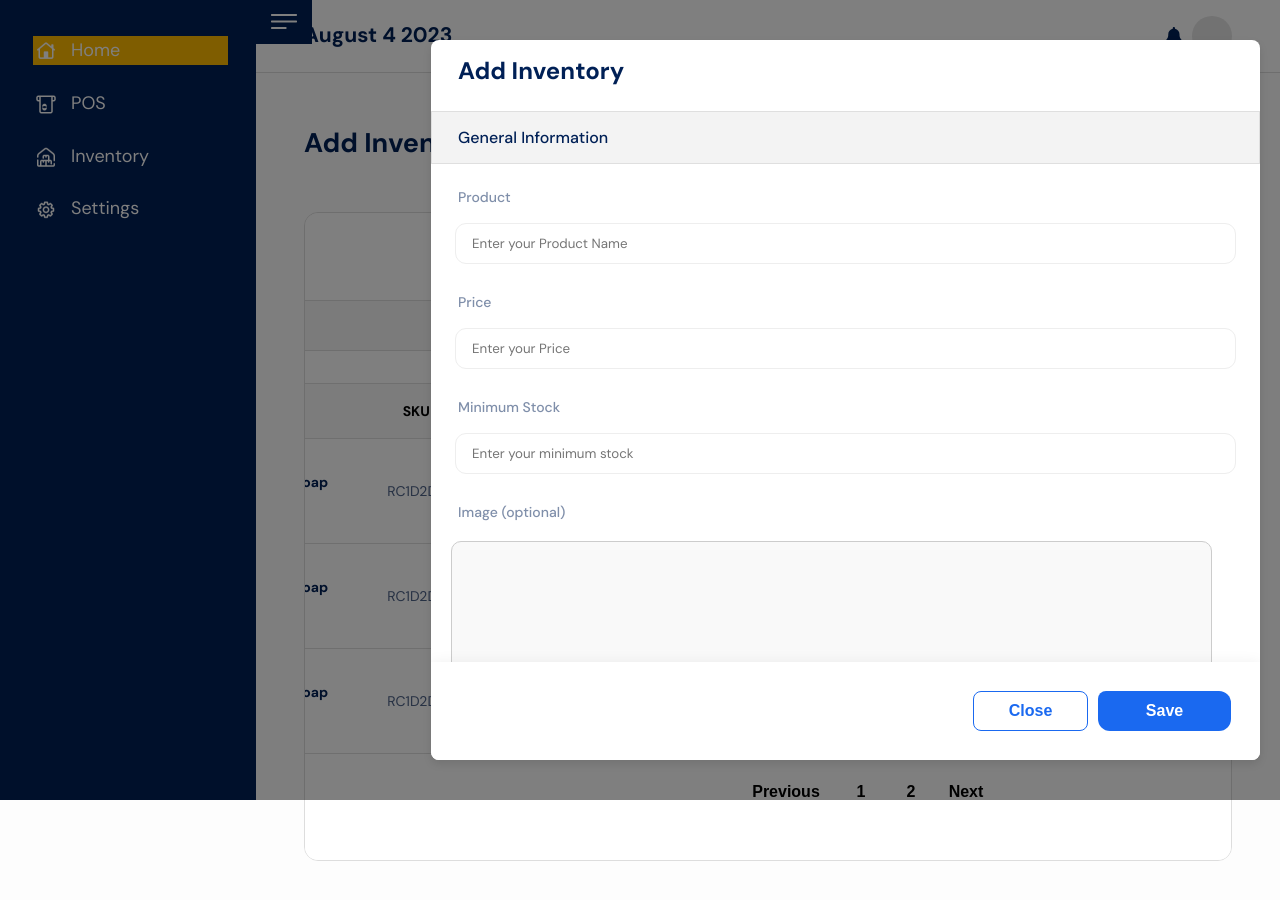
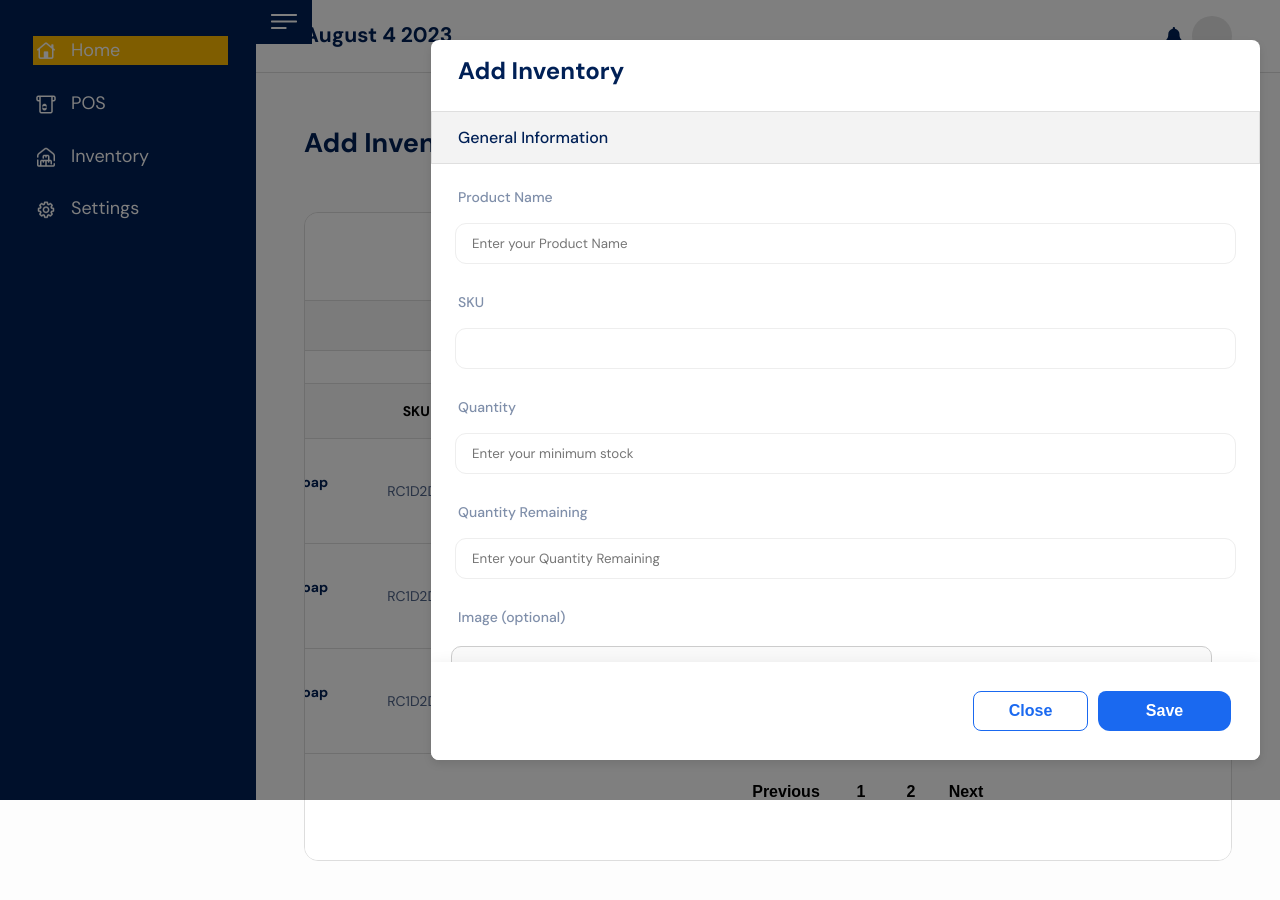
Before and after one commit to angeloeboy/soapify-frontend, a Next.js app: page /dashboard/inventory in a window 1280 px wide. Both pictures are taken after typing "Sample" into the empty fields and a click on the button "Add Inventory". Shown: the top 900 px of the page. Built offline with nearby package versions, Linux system fonts and the light colour scheme.

Commit message:
changing the add panel fields

```diff
--- a/src/components/inventoryField/addInventory.jsx
+++ b/src/components/inventoryField/addInventory.jsx
@@ -67,7 +67,7 @@ const AddInventoryComponent = ({ onClose, onButtonClick, GetProducts }) => {
 							<Label>General Information</Label>{" "}
 						</LabelContainer>
 						<div>
-							<FieldTitleLabel> Product   </FieldTitleLabel>
+							<FieldTitleLabel> Product Name   </FieldTitleLabel>
 							<InputHolder
 								type="text"
 								placeholder="Enter your Product Name"
@@ -78,16 +78,20 @@ const AddInventoryComponent = ({ onClose, onButtonClick, GetProducts }) => {
 							/>
 						</div>
 						<div>
-							<FieldTitleLabel notFirst>Price</FieldTitleLabel>
+							<FieldTitleLabel notFirst>SKU</FieldTitleLabel>
 							<InputHolder
 								type="number"
-								placeholder="Enter your Price"
+								placeholder=""
 
 							/>
 						</div>
 						<div>
-							<FieldTitleLabel notFirst>Minimum Stock</FieldTitleLabel>
+							<FieldTitleLabel notFirst>Quantity</FieldTitleLabel>
 							<InputHolder type="text" placeholder="Enter your minimum stock" />
+						</div>
+						<div>
+							<FieldTitleLabel notFirst>Quantity Remaining</FieldTitleLabel>
+							<InputHolder type="text" placeholder="Enter your Quantity Remaining" />
 						</div>
 						<div>
 							<FieldTitleLabel notFirst>Image (optional)</FieldTitleLabel>
@@ -100,6 +104,10 @@ const AddInventoryComponent = ({ onClose, onButtonClick, GetProducts }) => {
 									<input type="file" name="product_image" required />
 								</Centered>
 							</ProfilePictureContainer>
+						</div>
+						<div>
+							<FieldTitleLabel notFirst>Date Received</FieldTitleLabel>
+							<InputHolder type="date" placeholder="Enter your Quantity Remaining" />
 						</div>
 
 						<LabelContainer>
```
